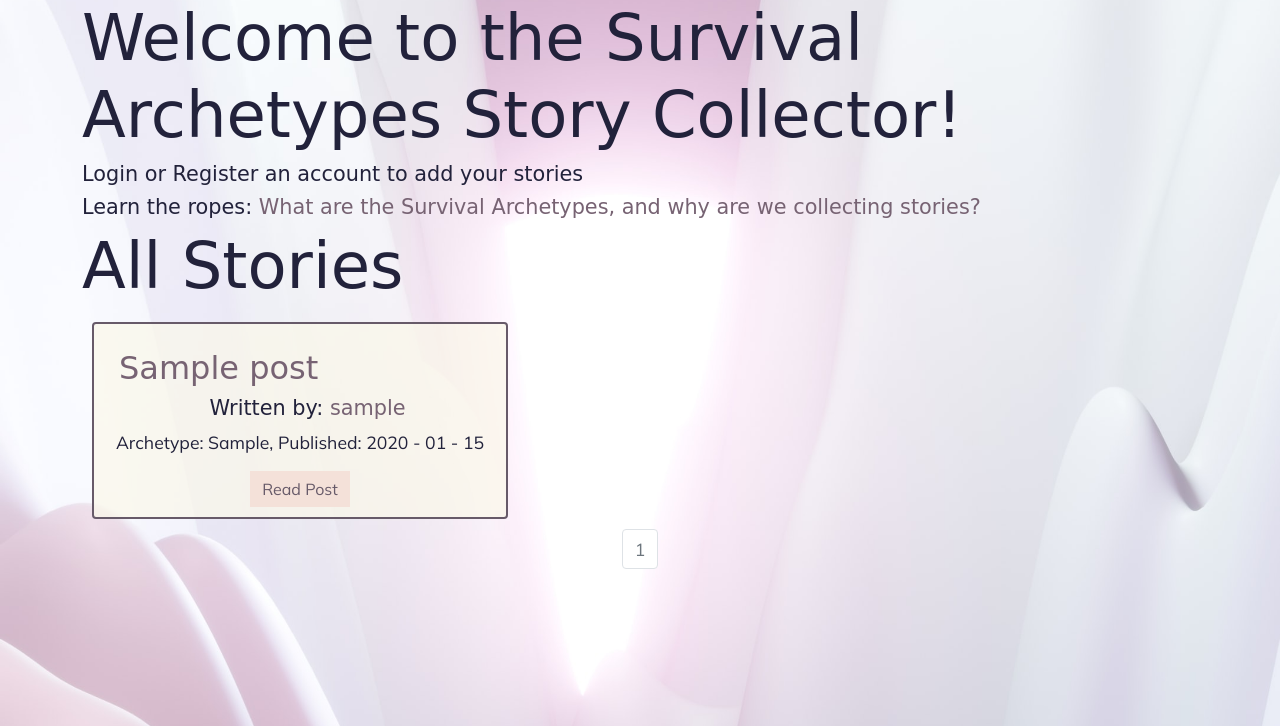
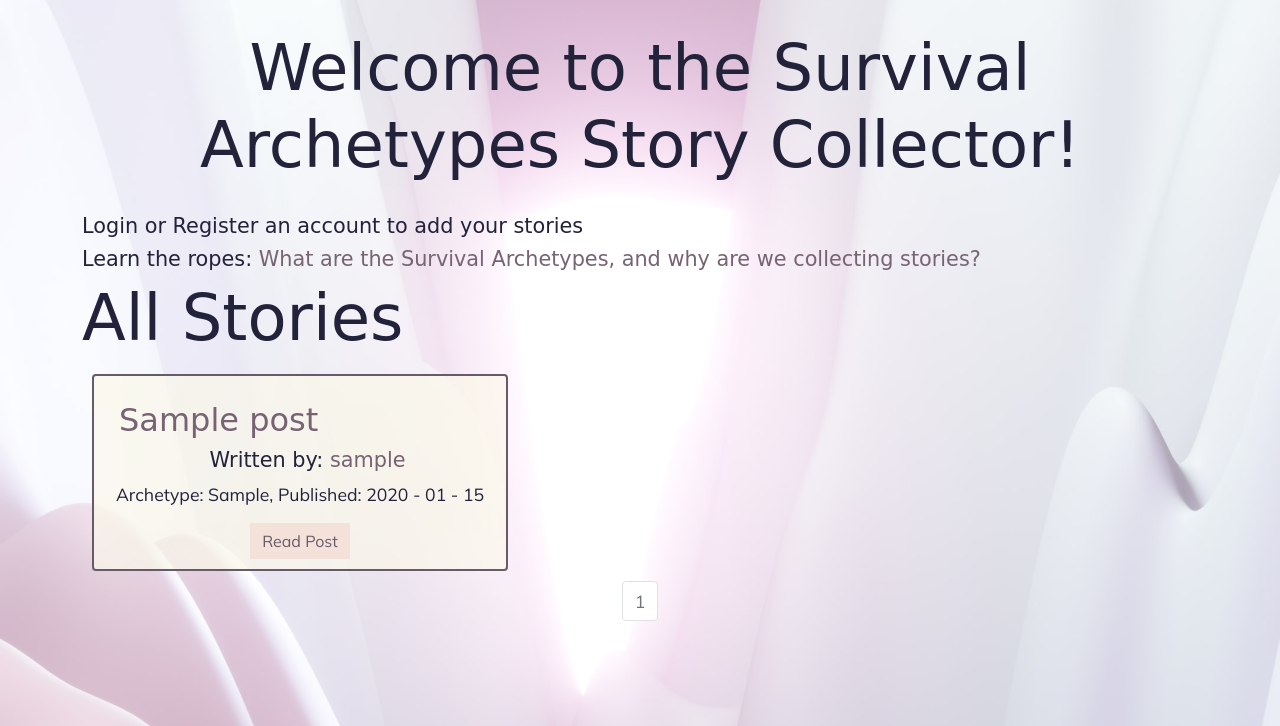
Before and after one commit to catt-tung/archetypes-flask-app, a Flask app: page / in a window 1280 px wide. Shown: the part 74-800 px from the top of the page. Run offline with Flask 2, Linux system fonts and the light colour scheme; tables that the repository leaves empty hold one stand-in row (values such as "Sample post"); parts of the project's set-up code (start-up, migrations or seed data) failed here and were passed over; some web fonts are replaced.

Commit message:
header styling

```diff
--- a/myapp/static/base.css
+++ b/myapp/static/base.css
@@ -59,6 +59,15 @@ a {
   text-decoration: none;
 }
 
+a:hover {
+  color: #4a4e69
+}
+
+.page-header {
+  text-align: center;
+  margin: 30px;
+}
+
 .card {
   margin: 10px;
   max-width: 26rem;
@@ -80,7 +89,7 @@ a {
 }
 
 .allstories-page {
-  max-width: 1920px;
+  max-width: 1960px;
   margin: auto;
 }
 
@@ -94,5 +103,5 @@ a {
 
 .btn-primary:hover {
   background-color: #bbabb6;
-  color: #f4e1d9;
+  color: #fbf8ea;
 }
--- a/myapp/templates/error_pages/403.html
+++ b/myapp/templates/error_pages/403.html
@@ -1,6 +1,6 @@
 {% extends "base.html" %}
 {% block content %}
     <div class="jumbotron">
-        <h1>Oops! 403 Forbidden  ! </h1>
+        <h1 class="page-header">Oops! 403 Forbidden  ! </h1>
     </div>
 {% endblock %}
--- a/myapp/templates/error_pages/404.html
+++ b/myapp/templates/error_pages/404.html
@@ -1,6 +1,6 @@
 {% extends "base.html" %}
 {% block content %}
     <div class="jumbotron">
-        <h1>Oops! Page Not Found 404 ! </h1>
+        <h1 class="page-header">Oops! Page Not Found 404 ! </h1>
     </div>
 {% endblock %}
--- a/myapp/templates/index.html
+++ b/myapp/templates/index.html
@@ -2,7 +2,9 @@
 {% block content %}
     <div class="allstories-page">
         <div class="jumbotron">
-            <h1>Welcome to the Survival Archetypes Story Collector!</h1>
+            <div class="page-header">
+                <h1>Welcome to the Survival Archetypes Story Collector!</h1>
+            </div>
             <h6>Login or Register an account to add your stories</h6>
             <h6>Learn the ropes: <a href="{{url_for('core.info')}}">What are the Survival Archetypes, and why are we collecting stories?</a></h6>
             <h1>All Stories</h1>
@@ -11,7 +13,7 @@
             <div class="row">
                 {% for post in posts.items %}
                     <div class="card">
-                        <div class="car-boy d-flex flex-column">
+                        <div class="car-boy">
                             <div class="card-title-format">
                                 <h4><a class="card-title" href="{{url_for('posts.post', post_id=post.id)}}">{{post.title}}</a></h4>
                             </div>
```
